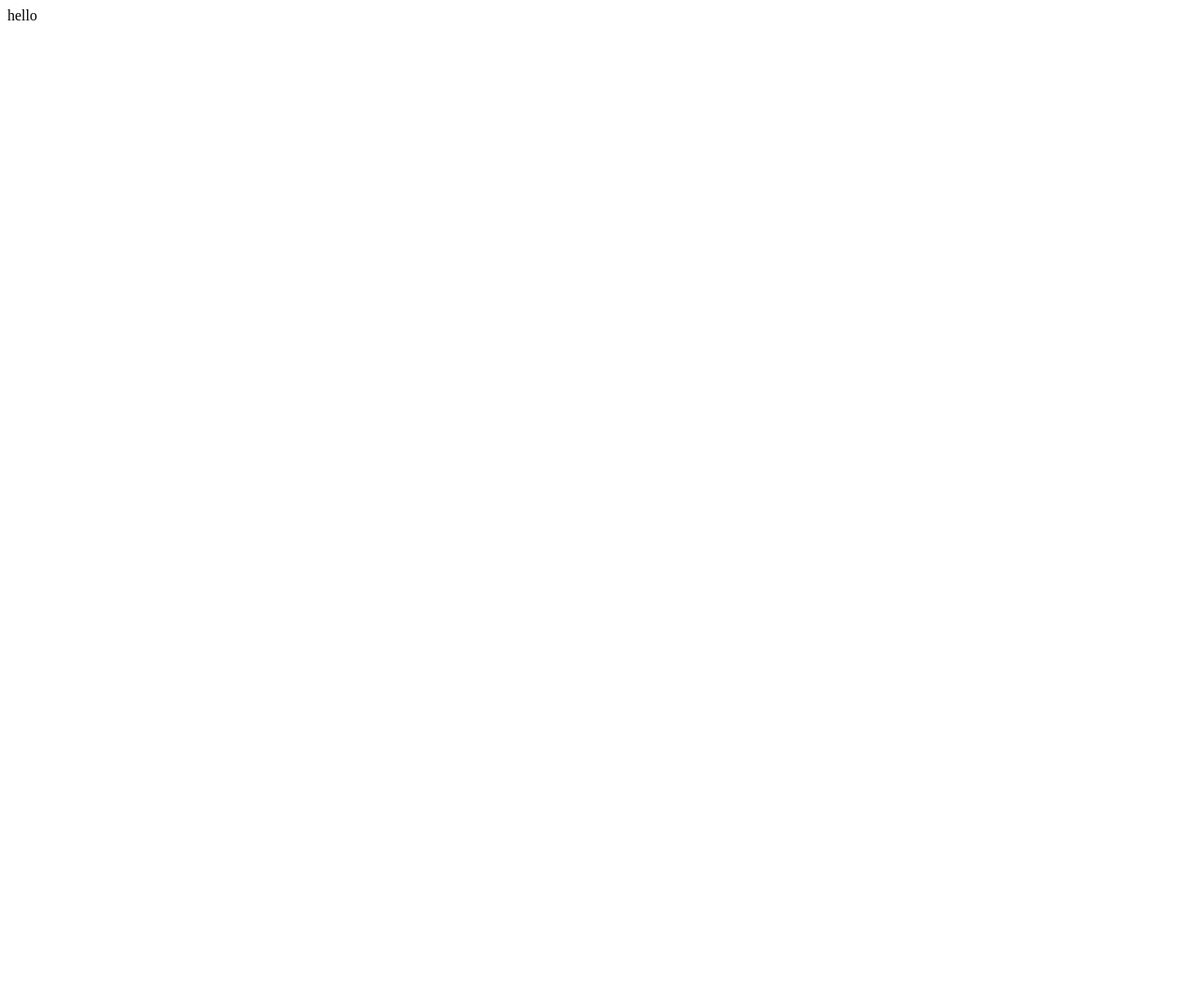
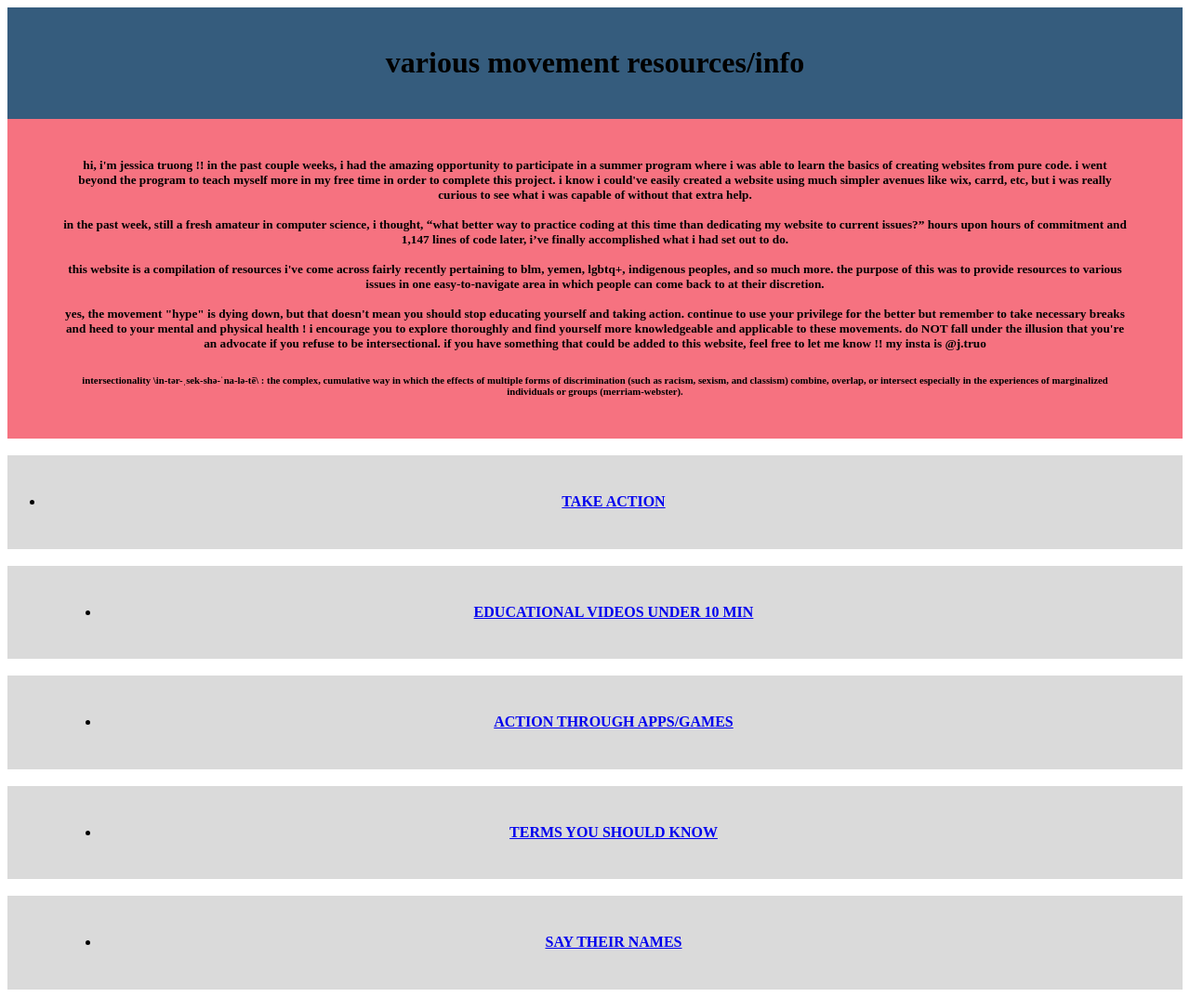
Before and after one commit to HJK-G/site, a plain HTML site: page index.html in a window 1280 px wide. Shown: the whole page at 93% size. Before the commit the page ends 800 px from the top, so only its background shows below. Drawn offline with Linux system fonts and the light colour scheme.

Commit message:
Update index.html

```diff
--- a/index.html
+++ b/index.html
@@ -1,4 +1,152 @@
-<html>
-<body>
-<p>hello</p>
-</body>
+<!DOCTYPE html>
+<html lang="en">
+  <head>
+    <meta charset="utf-8" />
+    <meta http-equiv="X-UA-Compatible" content="IE=edge" />
+    <meta name="viewport" content="width=device-width, initial-scale=1" />
+
+    <title>various movement resources/info</title>
+
+    <!-- import the webpage's stylesheet -->
+    <link rel="stylesheet" href="/style.css" />
+
+    <!-- import the webpage's javascript file -->
+    <script src="/script.js" defer></script>
+  </head>
+  <center>
+    <body>
+      <div
+        style="background-color:#355c7d; text-align:middle; vertical-align: middle; padding:20px 60px; word-wrap: break-word;"
+      >
+        <h1>various movement resources/info</h1>
+      </div>
+      <div
+        style="background-color:#f67280; text-align:middle; vertical-align: middle; padding:20px 60px;"
+      >
+        <h5>
+          hi, i'm jessica truong !! in the past couple weeks, i had the amazing
+          opportunity to participate in a summer program where i was able to
+          learn the basics of creating websites from pure code. i went beyond
+          the program to teach myself more in my free time in order to complete
+          this project. i know i could've easily created a website using much
+          simpler avenues like wix, carrd, etc, but i was really curious to see
+          what i was capable of without that extra help.
+          <br />
+          <br />
+          in the past week, still a fresh amateur in computer science, i
+          thought, “what better way to practice coding at this time than
+          dedicating my website to current issues?” hours upon hours of
+          commitment and 1,147 lines of code later, i’ve finally accomplished
+          what i had set out to do.
+          <br />
+          <br />
+          this website is a compilation of resources i've come across fairly
+          recently pertaining to blm, yemen, lgbtq+, indigenous peoples, and so
+          much more. the purpose of this was to provide resources to various
+          issues in one easy-to-navigate area in which people can come back to
+          at their discretion.
+          <br />
+          <br />
+          yes, the movement "hype" is dying down, but that doesn't mean you
+          should stop educating yourself and taking action. continue to use your
+          privilege for the better but remember to take necessary breaks and
+          heed to your mental and physical health ! i encourage you to explore
+          thoroughly and find yourself more knowledgeable and applicable to
+          these movements. do NOT fall under the illusion that you're an
+          advocate if you refuse to be intersectional. if you have something
+          that could be added to this website, feel free to let me know !! my
+          insta is @j.truo
+          <br />
+        </h5>
+
+        <h6>
+          intersectionality \in-tər-ˌsek-shə-ˈna-lə-tē\ : the complex,
+          cumulative way in which the effects of multiple forms of
+          discrimination (such as racism, sexism, and classism) combine,
+          overlap, or intersect especially in the experiences of marginalized
+          individuals or groups (merriam-webster).
+        </h6>
+      </div>
+      <br />
+      <div
+        style="background-color:#DADADA; text-align:middle; vertical-align: middle; padding:20px 0px; word-wrap: break-word;"
+      >
+        <nav>
+          <ul>
+            <li>
+              <a href="act.html">
+                <h4>
+                  TAKE ACTION
+                </h4>
+              </a>
+            </li>
+          </ul>
+        </nav>
+      </div>
+      <br />
+      <div
+        style="background-color:#DADADA; text-align:middle; vertical-align: middle; padding:20px 60px;word-wrap: break-word;"
+      >
+        <nav>
+          <ul>
+            <li>
+              <a href="edu.html">
+                <h4>
+                  EDUCATIONAL VIDEOS UNDER 10 MIN
+                </h4></a
+              >
+            </li>
+          </ul>
+        </nav>
+      </div>
+      <br />
+      <div
+        style="background-color:#DADADA; text-align:middle; vertical-align: middle; padding:20px 60px;word-wrap: break-word;"
+      >
+        <nav>
+          <ul>
+            <li>
+              <a href="fun.html">
+                <h4>
+                  ACTION THROUGH APPS/GAMES
+                </h4></a
+              >
+            </li>
+          </ul>
+        </nav>
+      </div>
+      <br />
+      <div
+        style="background-color:#DADADA; text-align:middle; vertical-align: middle; padding:20px 60px;word-wrap: break-word;"
+      >
+        <nav>
+          <ul>
+            <li>
+              <a href="terms.html">
+                <h4>
+                  TERMS YOU SHOULD KNOW
+                </h4>
+              </a>
+            </li>
+          </ul>
+        </nav>
+      </div>
+      <br />
+      <div
+        style="background-color:#DADADA; text-align:middle; vertical-align: middle; padding:20px 60px;word-wrap: break-word;"
+      >
+        <nav>
+          <ul>
+            <li>
+              <a href="names.html">
+                <h4>
+                  SAY THEIR NAMES
+                </h4></a
+              >
+            </li>
+          </ul>
+        </nav>
+      </div>
+    </body>
+  </center>
+</html>
```
